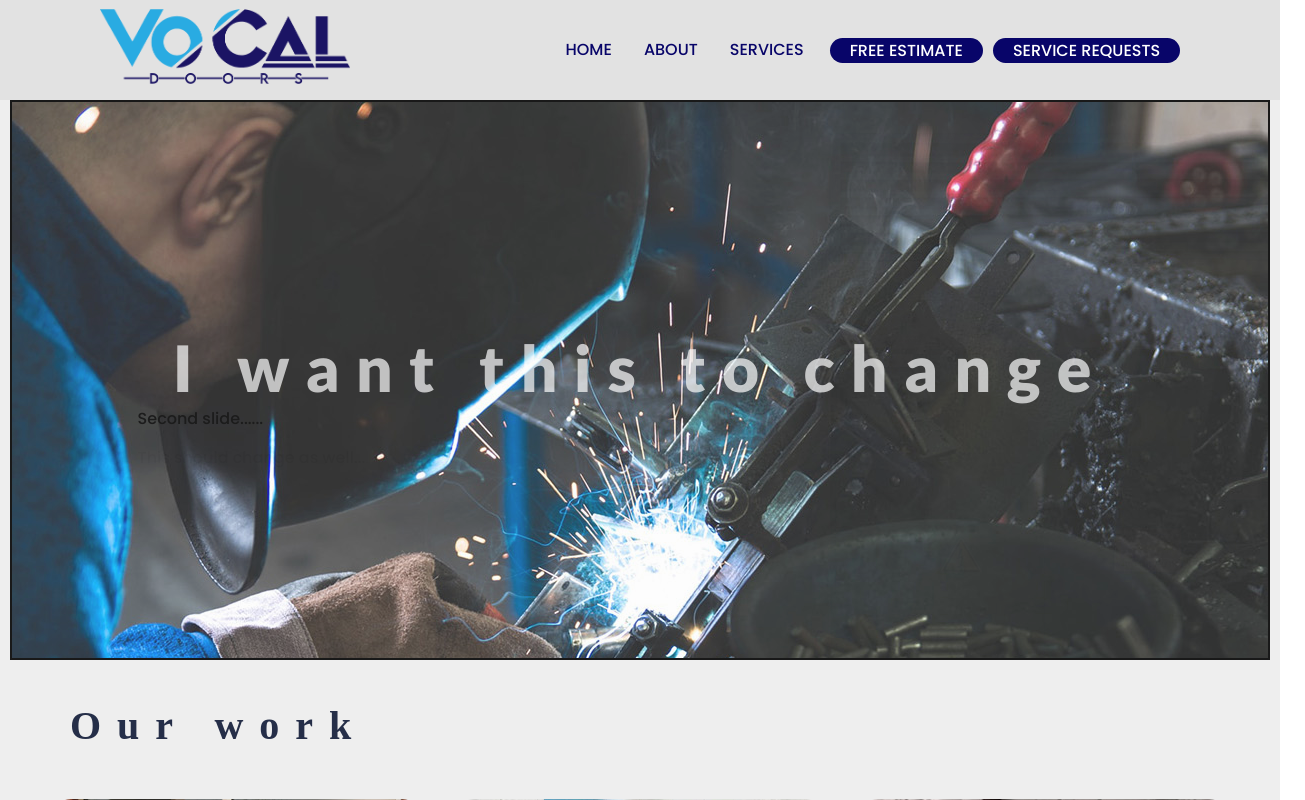
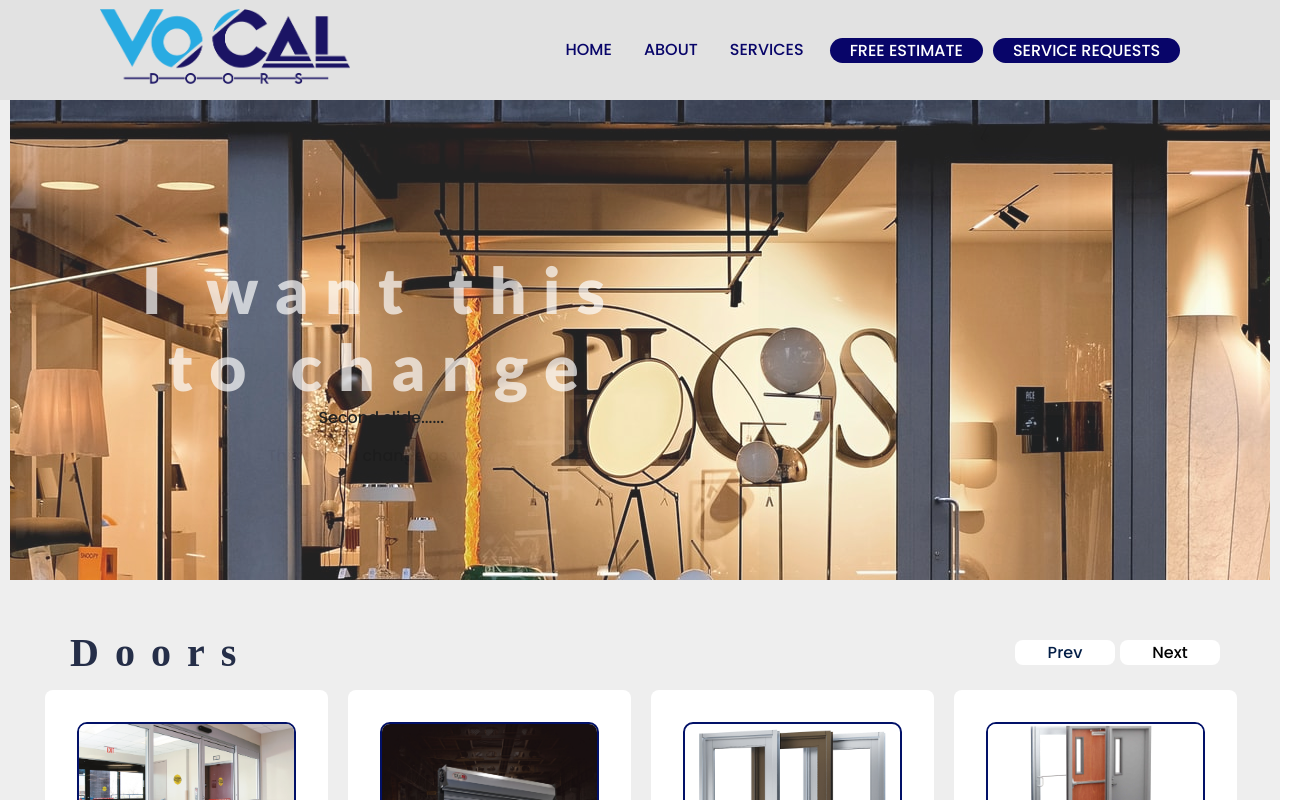
Before and after one commit to enakagawa21/vocal, a React (Create React App) app: page / in a window 1280 px wide. Shown: the top 800 px of the page, 1305 px wide, since content can reach past the window. Built offline with nearby package versions, Linux system fonts and the light colour scheme; a web font is replaced by a local one.

Commit message:
hero title alignment

```diff
--- a/src/App.css
+++ b/src/App.css
@@ -3,7 +3,6 @@
      margin: 0;
      padding: 0;
      font-family: 'Poppins', sans-serif;
-     overflow-x: hidden;
    }
 
    html{
--- a/src/App.js
+++ b/src/App.js
@@ -12,7 +12,7 @@ function App() {
 
 <Navbar />
 <Hero id='#' />
-<CardDisplay id='about' />
+{/* <CardDisplay id='about' /> */}
 <Doors id='servcices'/>
 <Form id='contact' />
 <Footer id='footer' />
--- a/src/components/doors/Doors.css
+++ b/src/components/doors/Doors.css
@@ -3,6 +3,7 @@
   margin: 0 auto;
   /* background-image: url("../../../public/images/005-subtle-light-patterns.jpg"); */
   padding:35px;
+  overflow:hidden;
 }
 
 .card {
--- a/src/components/hero/Hero.css
+++ b/src/components/hero/Hero.css
@@ -1,27 +1,39 @@
 .hero-container {
+  display: flex !important;
+  flex-direction: column;
+  justify-content: center;
+  align-items: center;
+  width: 100%;
+  height: 60vh;
+  position: relative;
+  overflow: hidden;
+}
+
+.hero-text-wrapper {
+  z-index: 1;
+  position: absolute;
   display: flex;
   flex-direction: column;
   justify-content: center;
   align-items: flex-start;
   width: 100%;
-  height: 70vh;
-  position: relative;
-  border: black solid 2px;
-  overflow: hidden;
-}
-.hero-text-wrapper {
-  z-index: 99;
-  position: absolute;
-  left: 50%;
-  top: 50%;
-  width:80%;
-  transform: translate(-50%, -50%);
+  height: 100%;
+  padding:0 0 0 75px;
 }
 
 .hero-title {
+  z-index: 2;
   color: #ffffff;
   opacity: 0.7;
   font-family: "Lato", sans-serif;
   font-size: 4rem;
   width: 100%;
+  text-align: center;
+  width: 50%;
 }
+
+.hero-tagLine {
+  width: 50%;
+  text-align: center;
+  z-index: 3;
+}
--- a/src/components/hero/Hero.js
+++ b/src/components/hero/Hero.js
@@ -2,8 +2,6 @@ import React from "react";
 
 import "./Hero.css";
 
-import "slick-carousel/slick/slick.css";
-import "slick-carousel/slick/slick-theme.css";
 import Slider from "react-slick";
 import { useRef } from "react";
 import { heroData } from "./HeroData";
@@ -19,8 +17,7 @@ function Hero() {
     fade: true,
     variableWidth: false,
     arrows: true,
-    pauseOnHover:false,
-
+    pauseOnHover: false,
   };
 
   const heroSliderRef = useRef(null);
@@ -28,12 +25,12 @@ function Hero() {
 
   return (
     <div>
-      <Slider ref={heroSliderRef} {...settings} >
+      <Slider ref={heroSliderRef} {...settings}>
         {heroData.map((item) => (
           <div className='hero-container'>
             <div className='hero-text-wrapper'>
-              <h2 className="hero-title">{item.title}</h2>
-              <p>{item.tagLine}</p>
+              <h2 className='hero-title'>{item.title}</h2>
+              <p className='hero-tagLine'>{item.tagLine}</p>
             </div>
             <div className='hero-img>'>
               <img src={item.linkImg} />
--- a/src/components/hero/HeroData.js
+++ b/src/components/hero/HeroData.js
@@ -9,7 +9,7 @@ export const heroData = [
         id:2,
         title: 'I want this to change',
         tagLine: 'Second slide......',
-        linkImg: 'images/img-3.jpg',
+        linkImg: 'images/img-5.jpg',
     },
     {
         id:3,
```
